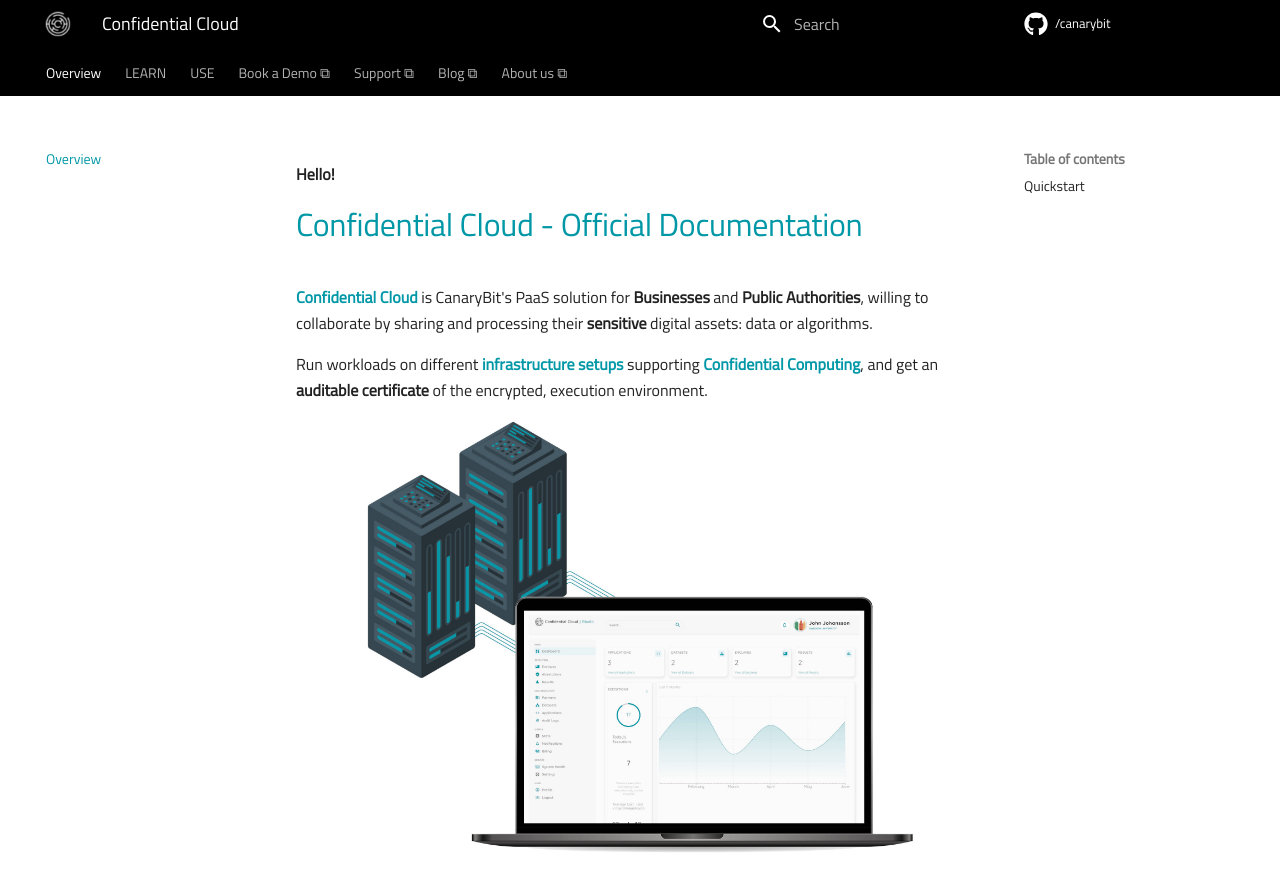
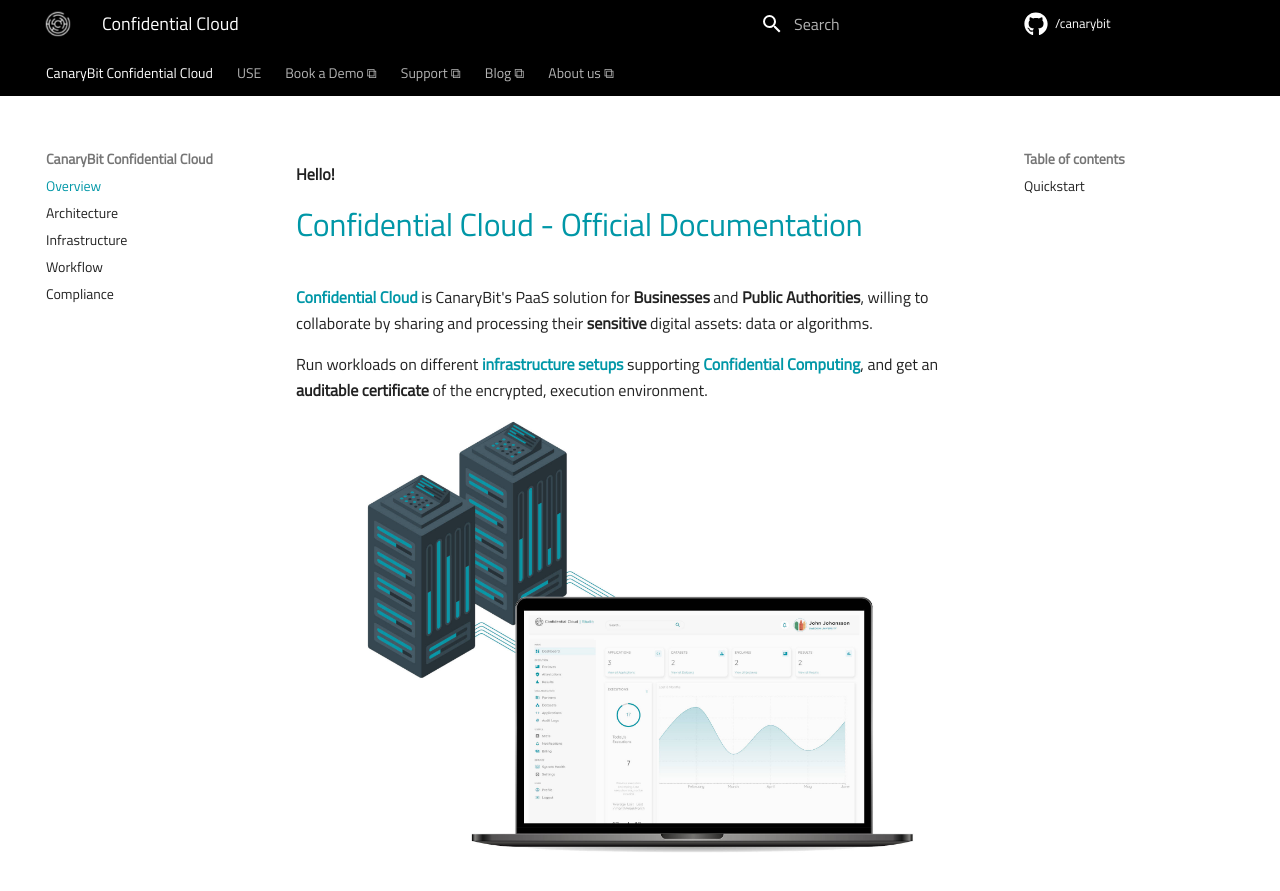
Before and after one commit to canarybit/cc-docs, an MkDocs documentation site: the page built from docs/index.md, in a window 1280 px wide and 900 px high. Shown: the top 891 px of the window. Built offline with MkDocs 1.6.1 and Material for MkDocs 9.7.7, drawn with Linux system fonts in a browser that asks for light colours.

Commit message:
Adds content

```diff
--- a/mkdocs.yml
+++ b/mkdocs.yml
@@ -54,8 +54,8 @@
       emoji_generator: !!python/name:material.extensions.emoji.to_svg
 
 nav:
-  - 'Overview': 'index.md'
-  - LEARN:
+  - 'CanaryBit Confidential Cloud':
+    - 'Overview': 'index.md'
     - 'Architecture': 'architecture.md'
     - 'Infrastructure': 'infrastructure.md'
     - 'Workflow': 'workflow.md'
```
